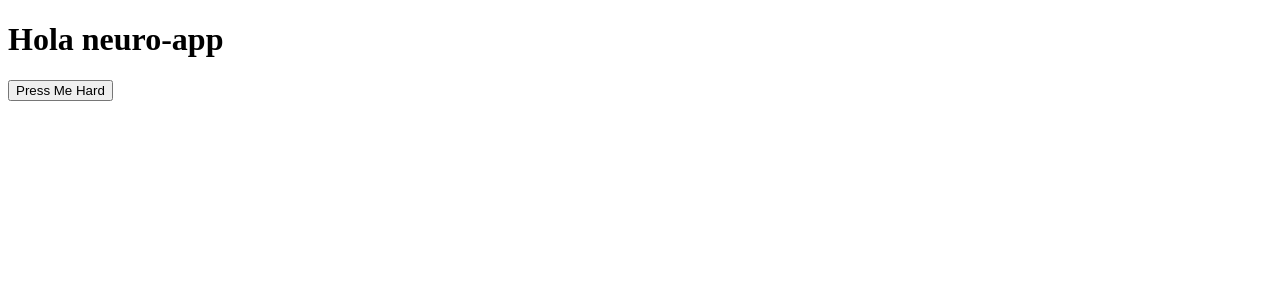
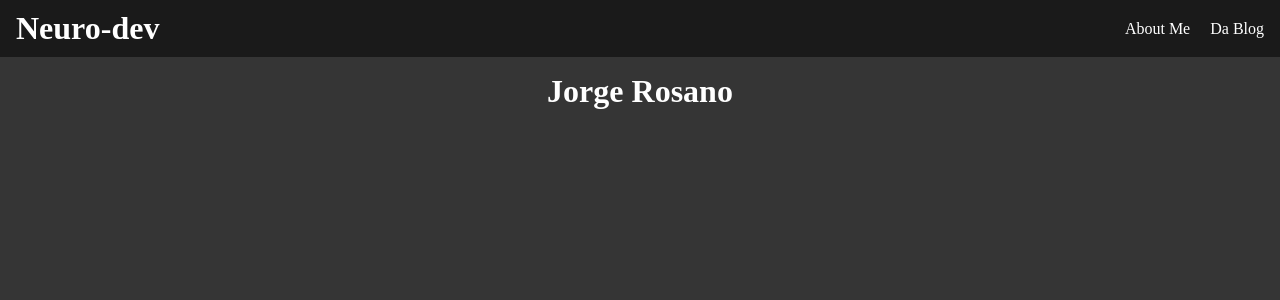
Before and after one commit to jorge-ross/neuro-clinic, an Angular app: page / in a window 1280 px wide. Shown: the top 300 px of the page. Built offline with nearby package versions, Linux system fonts and the light colour scheme.

Commit message:
add header

```diff
--- a/src/app/app.component.css
+++ b/src/app/app.component.css
@@ -0,0 +1,6 @@
+.title {
+  color: rgb(255, 255, 255);
+  margin: 16px 0;
+  display: flex;
+  justify-content: center;
+}
--- a/src/app/app.component.html
+++ b/src/app/app.component.html
@@ -1,10 +1,3 @@
-<h1>Hola {{ title }}</h1>
+<app-header></app-header>
 
-<button
-  (click)="changeTitle()"
-  type="button"
-  class="btn btn-default"
-  ng-click="click()"
->
-  Press Me Hard
-</button>
+<h1 class="title">{{ title }}</h1>
--- a/src/app/app.component.ts
+++ b/src/app/app.component.ts
@@ -6,9 +6,5 @@ import { Component } from '@angular/core';
   styleUrls: ['./app.component.css']
 })
 export class AppComponent {
-  title = 'neuro-app';
-
-  changeTitle() {
-    this.title = 'jorge-ross';
-  }
+  title = 'Jorge Rosano';
 }
--- a/src/app/app.module.ts
+++ b/src/app/app.module.ts
@@ -4,11 +4,13 @@ import { BrowserModule } from '@angular/platform-browser';
 import { AppRoutingModule } from './app-routing.module';
 import { AppComponent } from './app.component';
 import { InsightComponent } from './components/insight/insight.component';
+import { HeaderComponent } from './components/header/header.component';
 
 @NgModule({
   declarations: [
     AppComponent,
-    InsightComponent
+    InsightComponent,
+    HeaderComponent
   ],
   imports: [
     BrowserModule,
--- /dev/null
+++ b/src/app/components/header/header.component.css
@@ -0,0 +1,18 @@
+.top-navbar {
+  display: flex;
+  justify-content: space-between;
+  align-items: center;
+  background-color: #1a1a1a;
+  color: white;
+  padding: 10px 16px;
+}
+
+.left h1 {
+  margin: 0;
+}
+
+.right a {
+  color: white;
+  text-decoration: none;
+  margin-left: 20px;
+}
--- /dev/null
+++ b/src/app/components/header/header.component.html
@@ -0,0 +1,9 @@
+<div class="top-navbar">
+  <div class="left">
+    <h1>Neuro-dev</h1>
+  </div>
+  <div class="right">
+    <a routerLink="/option1">About Me</a>
+    <a routerLink="/option2">Da Blog</a>
+  </div>
+</div>
--- a/src/app/components/insight/insight.component.html
+++ b/src/app/components/insight/insight.component.html
@@ -1 +1,4 @@
-<p>insight works!</p>
+<ng-template>
+  <h1>{{ product.title }}</h1>
+  <p>{{ product.id }}</p>
+</ng-template>
--- a/src/app/components/insight/insight.component.ts
+++ b/src/app/components/insight/insight.component.ts
@@ -1,4 +1,5 @@
-import { Component } from '@angular/core';
+import { Component, Input } from '@angular/core';
+import { Product } from "./../../models/product.model"
 
 @Component({
   selector: 'app-insight',
@@ -7,4 +8,6 @@ import { Component } from '@angular/core';
 })
 export class InsightComponent {
 
+  @Input() product!: Product;
+
 }
--- /dev/null
+++ b/src/app/models/product.model.ts
@@ -0,0 +1,5 @@
+export interface Product {
+  id: number;
+  title: string;
+  images: string;
+}
--- a/src/index.html
+++ b/src/index.html
@@ -1,13 +1,13 @@
-<!doctype html>
+<!DOCTYPE html>
 <html lang="en">
-<head>
-  <meta charset="utf-8">
-  <title>NeuroApp</title>
-  <base href="/">
-  <meta name="viewport" content="width=device-width, initial-scale=1">
-  <link rel="icon" type="image/x-icon" href="favicon.ico">
-</head>
-<body>
-  <app-root></app-root>
-</body>
+  <head>
+    <meta charset="utf-8" />
+    <title>Neuro-dev</title>
+    <base href="/" />
+    <meta name="viewport" content="width=device-width, initial-scale=1" />
+    <link rel="icon" type="image/x-icon" href="favicon.ico" />
+  </head>
+  <body>
+    <app-root></app-root>
+  </body>
 </html>
--- a/src/styles.css
+++ b/src/styles.css
@@ -1 +1,4 @@
-/* You can add global styles to this file, and also import other style files */
+body {
+  margin: 0;
+  background-color: #353535;
+}
```
Also changed, not shown: src/app/components/header/header.component.ts (added, +10 -0 lines), 1 other file (tests, documents, lock files or other folders).
